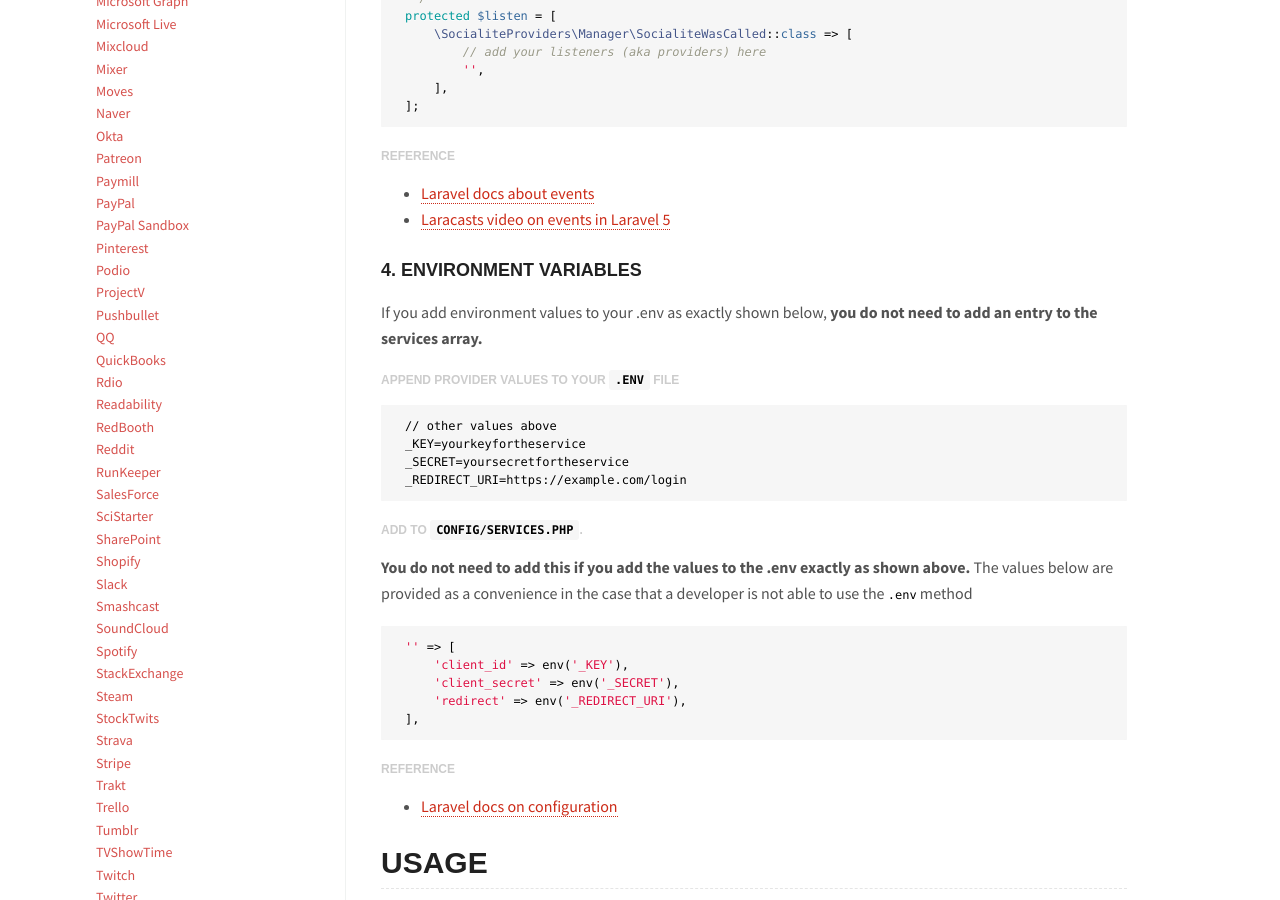
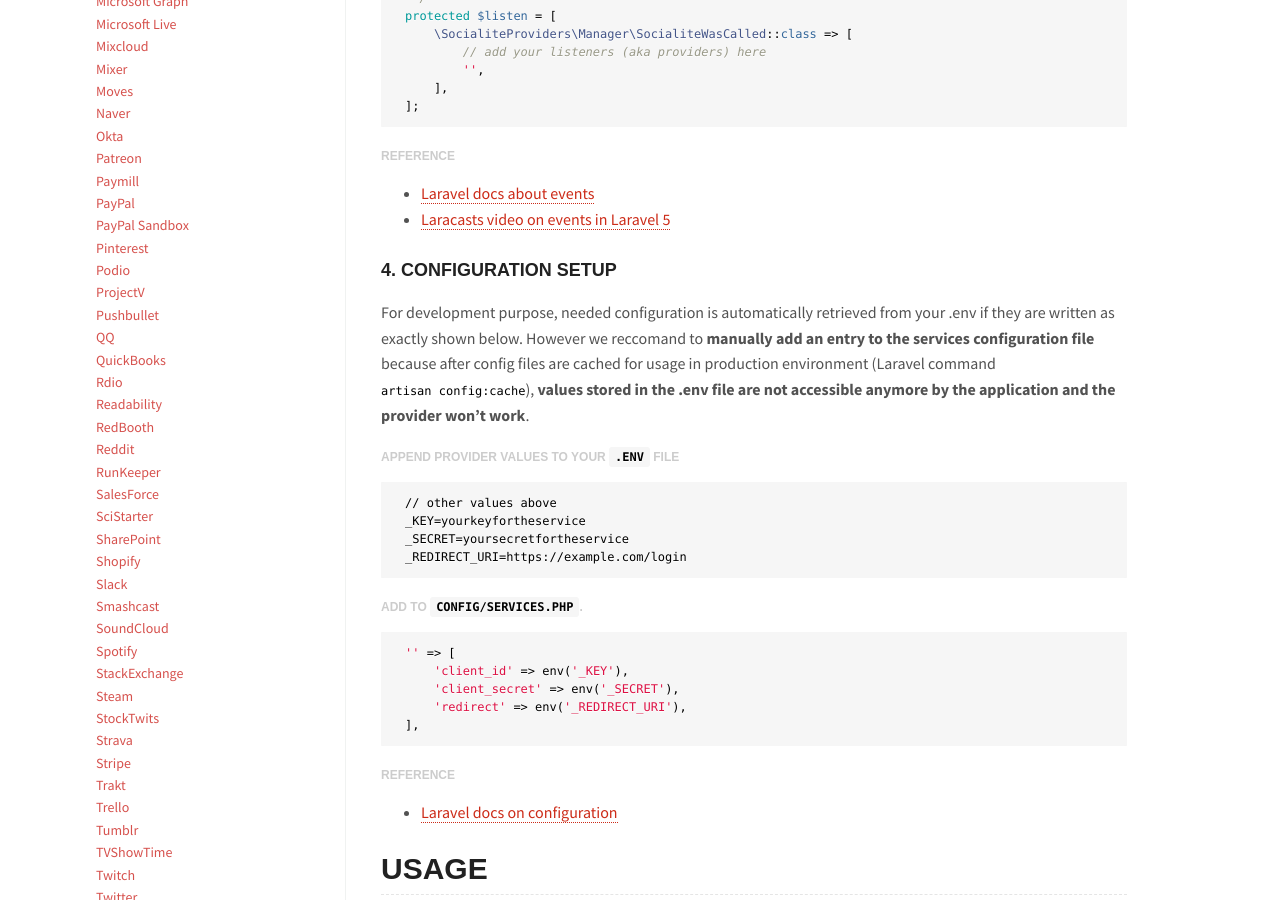
Before and after one commit to SocialiteProviders/socialiteproviders.github.io, a Jekyll site: the page built from _providers/Discogs.md, in a window 1280 px wide and 900 px high, scrolled down 1424 px. Built offline with Jekyll 4.4.1, drawn with Linux system fonts in a browser that asks for light colours; nearby versions of some CDN libraries; some web fonts are replaced.

Commit message:
Changed recommended configuration usage
After a `artisan config:cache`, .env values are not accessible anymore by Laravel design choice.
I'd suggest to remove the "read from env" feature at all to avoid problems (adding an option under services is not that difficult and time consuming...), if not at least accept this PR to warn people of this possible problem and reccomend to use the other way around

````diff
--- a/_includes/provider/installation/_services_and_env.md
+++ b/_includes/provider/installation/_services_and_env.md
@@ -1,6 +1,7 @@
-### 4. Environment Variables
+### 4. Configuration setup
 
-If you add environment values to your .env as exactly shown below, **you do not need to add an entry to the services array.**
+For development purpose, needed configuration is automatically retrieved from your .env if they are written as exactly shown below.
+However we reccomand to **manually add an entry to the services configuration file** because after config files are cached for usage in production environment (Laravel command `artisan config:cache`), **values stored in the .env file are not accessible anymore by the application and the provider won't work**.
 
 #### Append provider values to your `.env` file
 
@@ -16,9 +17,6 @@ If you add environment values to your .env as exactly shown below, **you do not
 
 #### Add to `config/services.php`.
 
-**You do not need to add this if you add the values to the .env exactly as shown above.**
-The values below are provided as a convenience in the case that a developer is not able to use the `.env` method
-
 ```php
 '{{ provider_key | downcase }}' => [
     'client_id' => env('{{ provider_key }}_KEY'),
````
